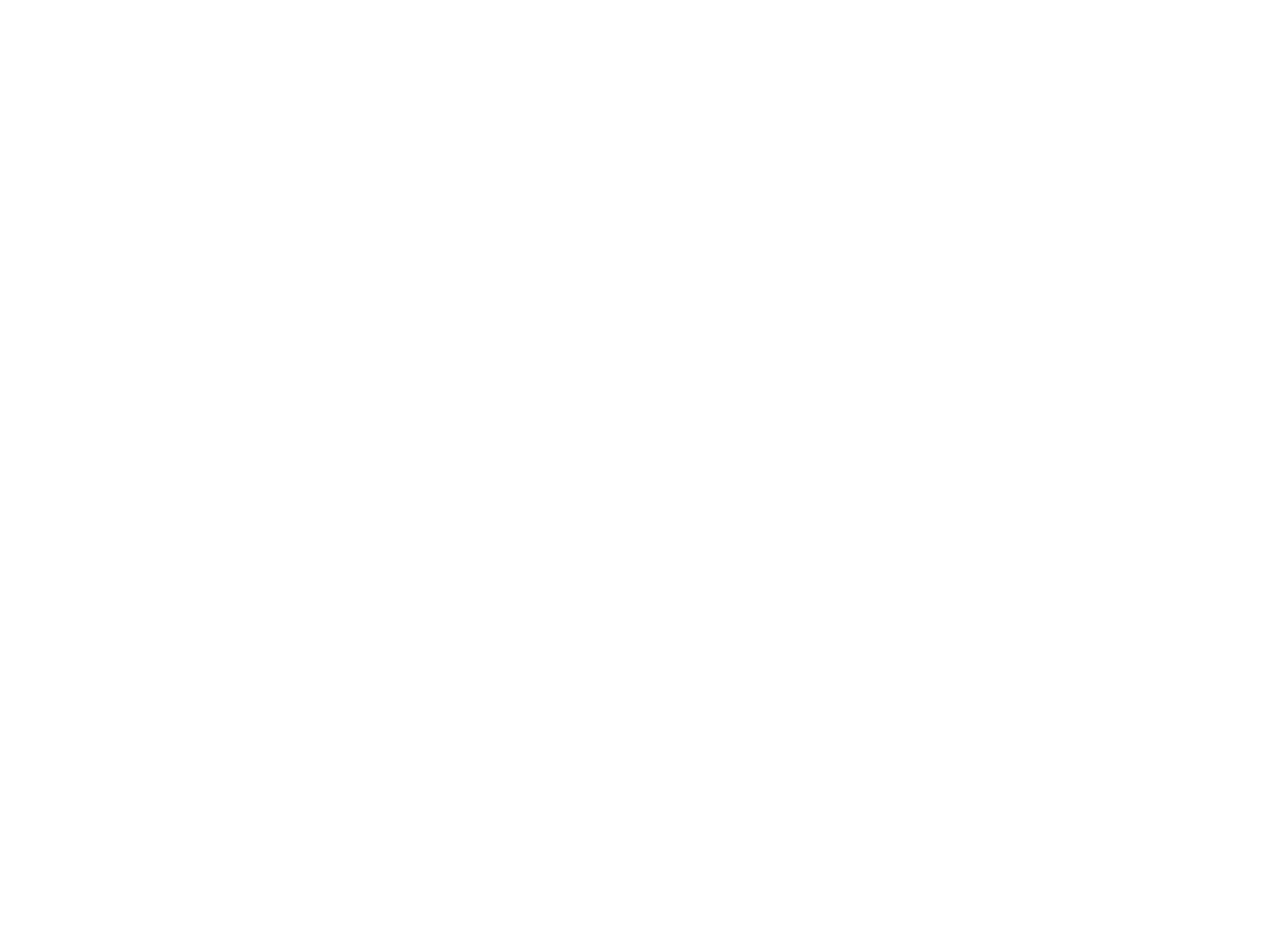
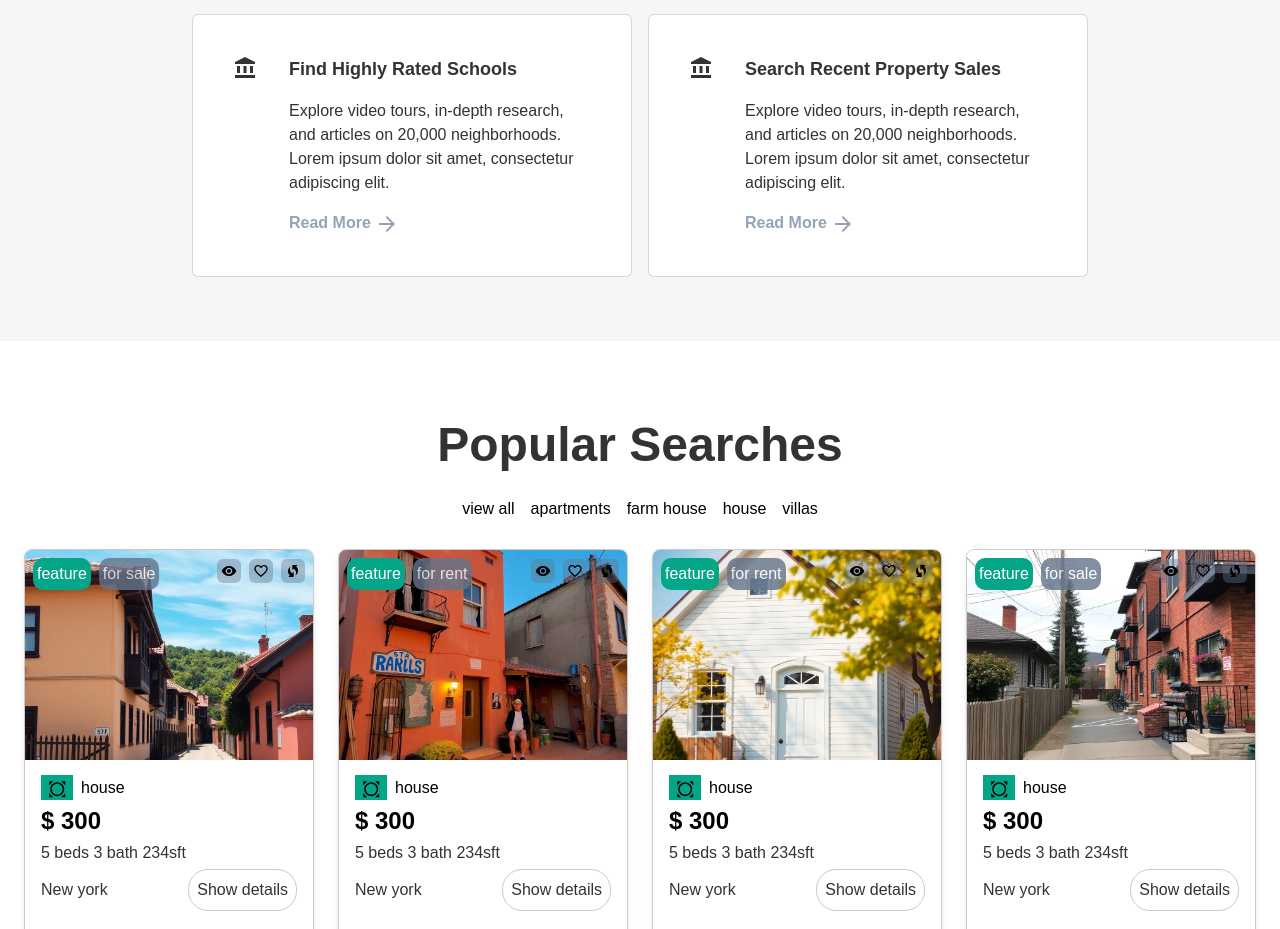
Before and after one commit to scelo-gumede/Real-Estate-1, a Next.js app: page / in a window 1280 px wide. Shown: the part 1923-2852 px from the top of the page. Before the commit the page ends 1479 px from the top, so only its background shows below. Built offline with nearby package versions, Linux system fonts and the light colour scheme.

Commit message:
added all

```diff
--- /dev/null
+++ b/app/components/HouseTile.tsx
@@ -0,0 +1,47 @@
+import Image from "next/image"
+import VisibilityIcon from '@mui/icons-material/Visibility';
+import FavoriteBorderIcon from '@mui/icons-material/FavoriteBorder';
+import WifiProtectedSetupIcon from '@mui/icons-material/WifiProtectedSetup';
+import AllOutIcon from '@mui/icons-material/AllOut';
+
+interface HouseTileProps{
+        image:string,
+        price:string,
+        place:string,
+        room:string,
+        location:string,
+        occupation:string
+}
+
+
+export default function HouseTile(props:HouseTileProps){
+
+    return (
+        <article className=" shadow-md border flex flex-col border-solid border-grey border-opacity-25 rounded-tl-lg rounded-tr-lg   overflow-hidden  ">
+            <div className=" h-[40%]  relative">
+                <Image alt="image" height={450} width={450} src={props.image} className="w-full hover:scale-110 transition duration-300 object-cover h-full" />
+                <div className="absolute left-0 top-0 p-2 flex justify-between  z-1 w-full">
+                    <div className=" flex gap-2 items-center text-white">
+                    <p className="bg-green rounded-[10px] p-1">feature</p>
+                    <p className="bg-slate-500 rounded-[10px] p-1 opacity-80 ">{props.occupation}</p>
+                    </div>
+
+                    <div className="space-x-2">
+                        <VisibilityIcon className="p-1 bg-slate-500 cursor-pointer rounded-md bg-opacity-40" />
+                        <FavoriteBorderIcon className="p-1 bg-slate-500 cursor-pointer rounded-md bg-opacity-40" />
+                        <WifiProtectedSetupIcon className="p-1 bg-slate-500 cursor-pointer rounded-md bg-opacity-40" />
+                    </div>
+                </div>
+            </div>
+            <div className="p-4 h-[60%] space-y-1 text-grey">
+                <p className="text-black"><span className="p-1 w-[5px] h-[5px] mr-2 bg-green"><AllOutIcon /></span>{props.place}</p>
+                <p className="font-extrabold text-black text-2xl">{props.price}</p>
+                <p>{props.room}</p>
+                <div className="flex items-center justify-between">
+                <p>{props.location}</p>
+                <p className="p-2 hover:bg-green hover:text-white cursor-pointer transition duration-300 border rounded-[20px] border-solid border-grey border-opacity-25">Show details</p>
+                </div>
+            </div>
+        </article>
+    )
+}
--- /dev/null
+++ b/app/components/Search.tsx
@@ -0,0 +1,28 @@
+"use client"
+
+import SearchLabel from "./SearchLabel"
+import { houses } from "../data"
+import { useState } from "react"
+import HouseTile from "./HouseTile"
+const labels = ["view all" , "apartments", "farm house" , "house" , "villas"]
+
+
+export default function Search(){
+    const[data,setData]=useState(houses)
+
+    return(
+        <section className="space-y-5 py-10 my-10 px-6">
+            <h2 className="text-5xl text-grey text-center font-extrabold">Popular Searches</h2>
+
+            <div className="flex py-2 justify-center">
+                <SearchLabel data={labels} />
+            </div>
+
+            <div className="flex flex-wrap lg:flex-nowrap gap-6">
+                {data.map((house,i)=>{
+                    return <HouseTile {...house} key={i} />
+                })}
+            </div>
+        </section>
+    )
+}
--- /dev/null
+++ b/app/components/SearchLabel.tsx
@@ -0,0 +1,16 @@
+
+
+interface SearchLabelProps{
+    data:string[]
+}
+
+export default function SearchLabel(props:SearchLabelProps){
+
+    return(
+        <ul className="flex gap-4">
+            {props.data.map((label,i)=>{
+                return <li key={i}>{label}</li>
+            })}
+        </ul>
+    )
+}
--- /dev/null
+++ b/app/components/Trust.tsx
@@ -0,0 +1,20 @@
+import { trust } from "../data"
+import TrustTile from "./TrustTile"
+
+
+export default function Trust(){
+
+
+    return (
+        <section className="bg-greyWhite space-y-5 py-16 text-grey px-10 lg:px-48">
+             <h2 className="text-5xl   text-center font-extrabold">Trusted By 100 Million Buyers</h2>
+             <p className="text-slate-600 text-lg mb-4 text-center">We connect you directly to the person that knows the most about a property for sale, the listing agent.</p>
+
+            <div className="grid gap-4  md:grid-cols-2">
+                {trust.map((each,i)=>{
+                    return <TrustTile key={i} {...each} />
+                })}
+            </div>
+        </section>
+    )
+}
--- /dev/null
+++ b/app/components/TrustTile.tsx
@@ -0,0 +1,30 @@
+
+import { SvgIconComponent } from '@mui/icons-material'
+import ArrowForwardIcon from '@mui/icons-material/ArrowForward';
+
+
+interface TrustTileProps{
+    title:string,
+    text:string,
+    icon: SvgIconComponent
+}
+
+
+export default function TrustTile(props:TrustTileProps){
+
+    return (
+        <article className='flex bg-white gap-8 p-10 rounded-md border border-opacity-20 border-solid border-grey'>
+
+            <div>
+                <props.icon />
+            </div>
+
+            <div className='space-y-4 '>
+                <h3 className='text-lg font-bold'>{props.title}</h3>
+                <p>{props.text}</p>
+                <p className='text-slate-400 hover:text-green hover:underline transition duration-300 cursor-pointer font-bold'>Read More <ArrowForwardIcon className='' /></p>
+            </div>
+
+        </article>
+    )
+}
--- a/app/data.ts
+++ b/app/data.ts
@@ -1,6 +1,10 @@
+import AccountBalanceIcon from '@mui/icons-material/AccountBalance';
+
 
 const generateImage = "https://www.imagine.art/dashboard/image/tool/text-to-image?prompt=real+estate+house&transparency=undefined&token=722e0ebff2764f5cb434d13921ba1c8b1731537051254newsession&isSignUp=true&isSubscribed=false"
 const link = "https://demo.templatemonster.com/demo/465463.html?_gl=1*1h1rfvv*_gcl_au*NTY5MTEyODE1LjE3MzE1MzMxNTI.*_ga*MTI1NDQ0NzA3NC4xNzMxNTMzMTQ5*_ga_FTPYEGT5LY*MTczMTUzMzE0OS4xLjEuMTczMTUzNDYxNy41Mi4wLjA."
+
+
 
 export const links =[
     {
@@ -92,3 +96,63 @@
         image:"/house-3.png"
     }
 ]
+
+
+export const trust = [
+    {
+        title:"Explore Great Neighborhoods",
+        text:"Explore video tours, in-depth research, and articles on 20,000 neighborhoods. Lorem ipsum dolor sit amet, consectetur adipiscing elit.",
+        icon: AccountBalanceIcon
+    },
+    {
+        title:"Find the Best Agent for You",
+        text:"Explore video tours, in-depth research, and articles on 20,000 neighborhoods. Lorem ipsum dolor sit amet, consectetur adipiscing elit.",
+        icon: AccountBalanceIcon
+    },
+    {
+        title:"Find Highly Rated Schools",
+        text:"Explore video tours, in-depth research, and articles on 20,000 neighborhoods. Lorem ipsum dolor sit amet, consectetur adipiscing elit.",
+        icon: AccountBalanceIcon
+    },
+    {
+        title:"Search Recent Property Sales",
+        text:"Explore video tours, in-depth research, and articles on 20,000 neighborhoods. Lorem ipsum dolor sit amet, consectetur adipiscing elit.",
+        icon: AccountBalanceIcon
+    }
+]
+
+
+export const houses =[
+    {
+        image:"/house-11.png",
+        price:"$ 300",
+        place:"house",
+        room:"5 beds 3 bath 234sft",
+        location:"New york",
+        occupation:"for sale"
+    },
+    {
+        image:"/house-8.png",
+        price:"$ 300",
+        place:"house",
+        room:"5 beds 3 bath 234sft",
+        location:"New york",
+        occupation:"for rent"
+    },
+    {
+        image:"/house-1.png",
+        price:"$ 300",
+        place:"house",
+        room:"5 beds 3 bath 234sft",
+        location:"New york",
+        occupation:"for rent"
+    },
+    {
+        image:"/house-4.png",
+        price:"$ 300",
+        place:"house",
+        room:"5 beds 3 bath 234sft",
+        location:"New york",
+        occupation:"for sale"
+    }
+]
--- a/app/globals.css
+++ b/app/globals.css
@@ -15,6 +15,6 @@
 }
 
 body {
-
+  scroll-behavior: smooth;
   font-family: Arial, Helvetica, sans-serif;
 }
--- a/app/page.tsx
+++ b/app/page.tsx
@@ -1,5 +1,7 @@
 import Cities from "./components/Cities"
 import Hero from "./components/Hero"
+import Search from "./components/Search"
+import Trust from "./components/Trust"
 
 
 
@@ -9,6 +11,8 @@
     <div>
       <Hero />
       <Cities />
+      <Trust />
+      <Search />
     </div>
   )
 }
--- a/tailwind.config.ts
+++ b/tailwind.config.ts
@@ -11,7 +11,8 @@
       colors: {
         green:"#05a688",
         lime:"#31af36",
-        grey:"#333333"
+        grey:"#333333",
+        greyWhite:"#f4f6f8"
       },
     },
   },
```
